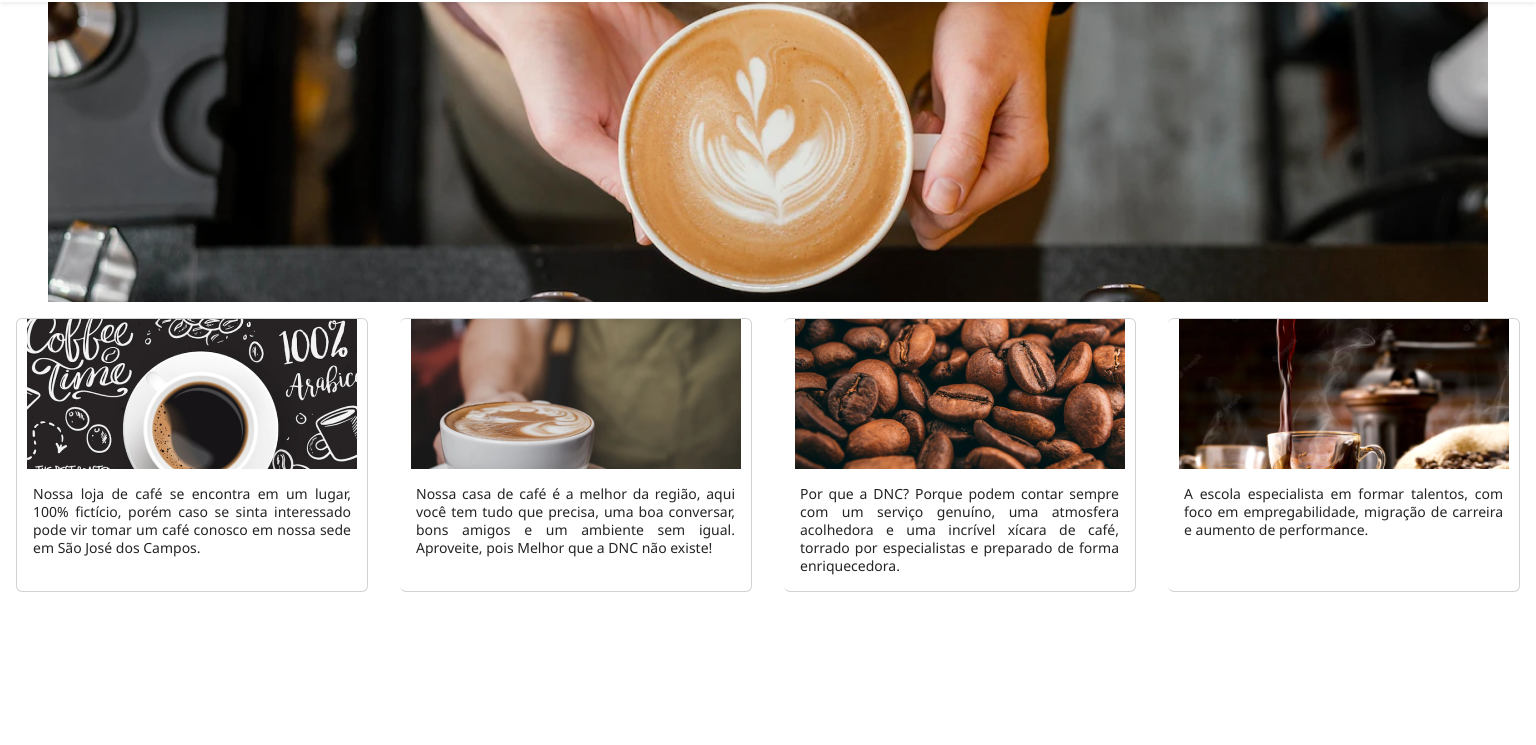
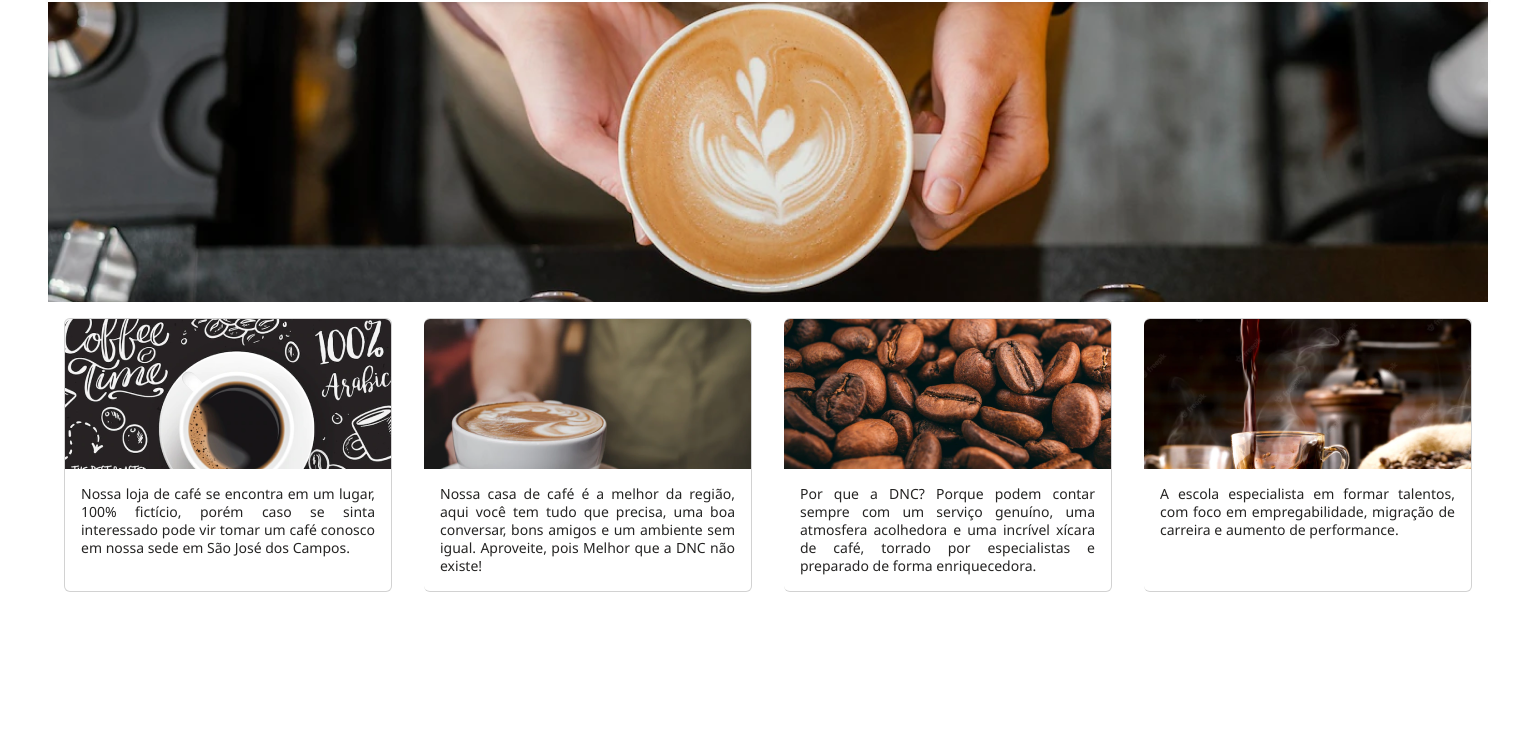
Before and after one commit to Christian-Yugen/DNC-CoffeeMod06, a website: page index.html in a window 1536 px wide. Shown: the part 55-800 px from the top of the page. Drawn offline with nearby package versions, Linux system fonts and the light colour scheme.

Commit message:
Update style.css

```diff
--- a/style.css
+++ b/style.css
@@ -160,6 +160,13 @@ article.card:hover #comprar{
 
 }
 
+@media only screen and (min-width: 1440px) {
+  body {
+    max-width: 1440px;
+    margin: 0 auto;
+  }
+}
+
 @media (min-width: 769px) {
     .card-group {
         grid-template-columns: repeat(4, 1fr);
```
